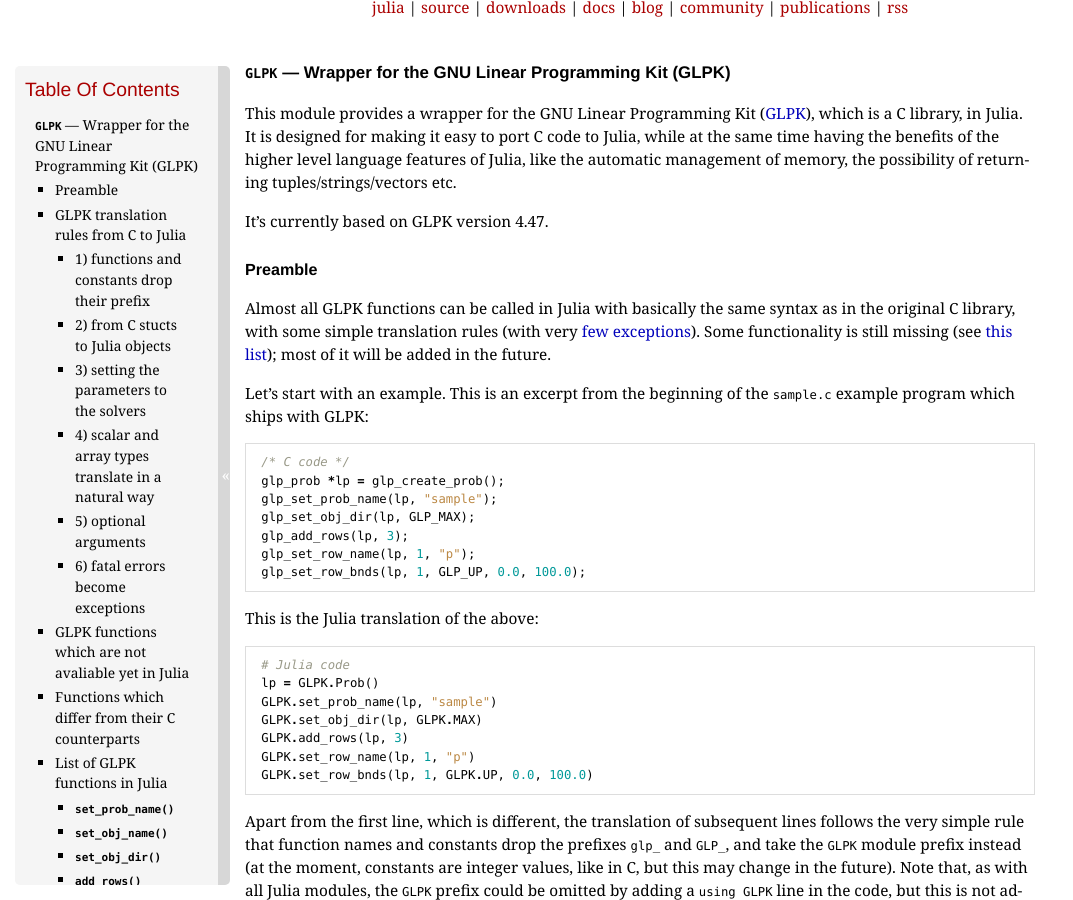
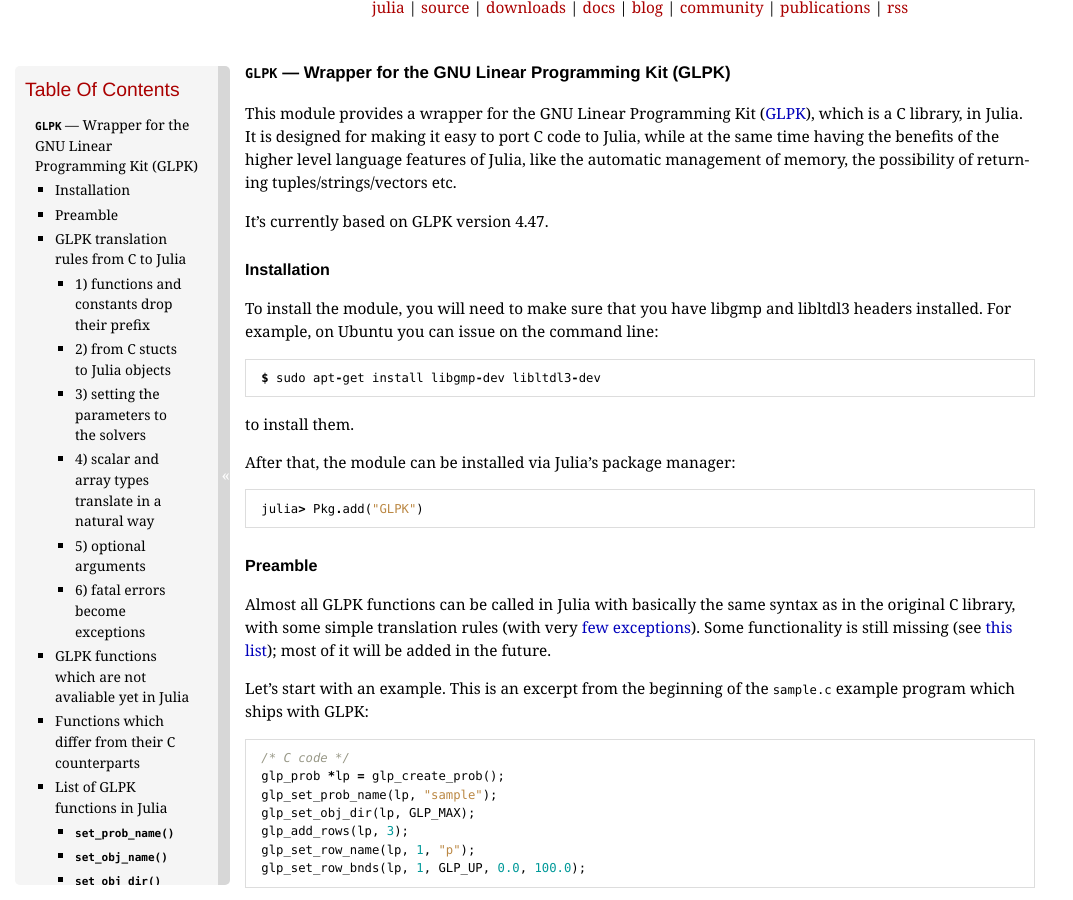
Before and after one commit to jump-dev/GLPK.jl, a Sphinx documentation site: the page built from doc/glpk.rst, in a window 1280 px wide and 900 px high, scrolled down 378 px. Shown: the whole window, without its empty margins (0-1073 px from the left). Built offline with Sphinx 7.4.7, drawn with Linux system fonts in a browser that asks for light colours.

Commit message:
Installation info in docs
closes #1

```diff
--- a/doc/glpk.rst
+++ b/doc/glpk.rst
@@ -11,6 +11,22 @@
 of returning tuples/strings/vectors etc.
 
 It's currently based on GLPK version 4.47.
+
+------------
+Installation
+------------
+
+To install the module, you will need to make sure that you have libgmp and libltdl3 headers installed. For
+example, on Ubuntu you can issue on the command line::
+
+    $ sudo apt-get install libgmp-dev libltdl3-dev
+
+to install them.
+
+After that, the module can be installed via Julia's package manager::
+
+    julia> Pkg.add("GLPK")
+
 
 --------
 Preamble
```
